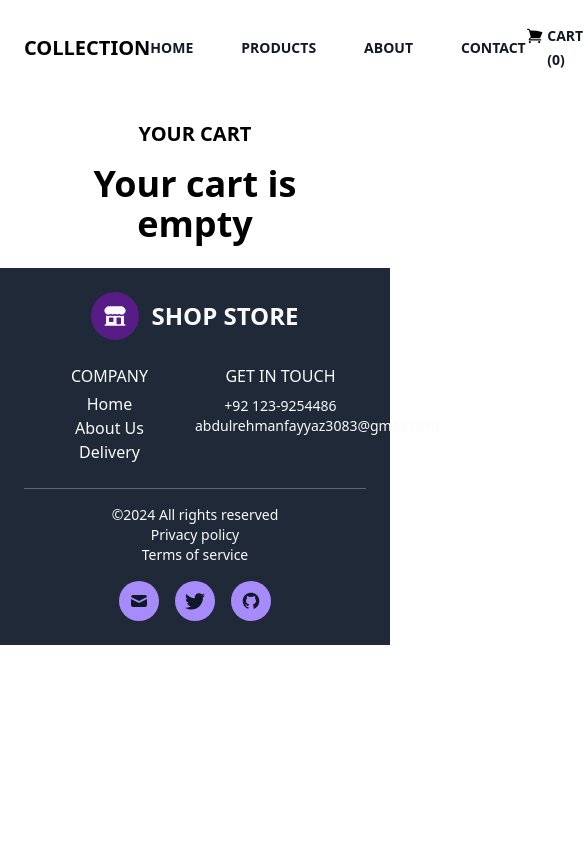
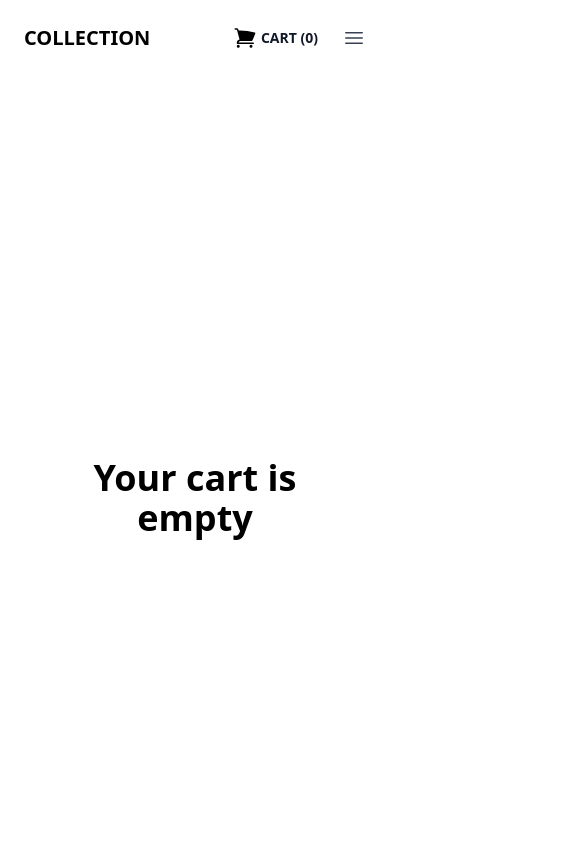
Before and after one commit to AbdulRehman2236/shop-store, a React (Create React App) app: page /cart in a window 390 px wide. Shown: the top 844 px of the page, 585 px wide, since content can reach past the window. Built offline with nearby package versions, Linux system fonts and the light colour scheme.

Commit message:
Make header responsive wrt small screens added menu and slider

```diff
--- a/src/components/Body.js
+++ b/src/components/Body.js
@@ -46,7 +46,7 @@ const appRouter = createBrowserRouter([
 
 const Body = () => {
   return (
-    <div>
+    <div className="h-full min-h-[100vh]">
       <RouterProvider router={appRouter} />
     </div>
   );
--- a/src/components/Cart.js
+++ b/src/components/Cart.js
@@ -7,12 +7,12 @@ const Cart = () => {
   const cartItems = useSelector((store) => store.cart.cartItems);
   const totalAmount = useSelector((store) => store.cart.totalAmount);
   return (
-    <div className="flex flex-col justify-center mx-10 p-6 space-y-4 sm:p-10 dark:bg-gray-50 dark:text-gray-800">
-      <h1 className="text-xl text-center font-bold uppercase">Your cart</h1>
+    <div className="flex flex-col justify-center mx-10 p-6 space-y-4 h-full min-h-[100vh] sm:p-10 dark:bg-gray-50 dark:text-gray-800">
       {cartItems.length === 0 ? (
         <h1 className="text-center text-4xl font-semibold">Your cart is empty</h1>
       ) : (
         <div>
+          <h1 className="text-xl text-center font-bold uppercase">Your cart</h1>
           <ul className="flex flex-col divide-y  dark:divide-gray-300">
             {cartItems.map((cartItem) => (
               <li key={cartItem.items.id} className="flex flex-col py-6 justify-center sm:flex-row sm:justify-between">
--- a/src/components/Header.js
+++ b/src/components/Header.js
@@ -1,19 +1,52 @@
-import React from "react";
+import React, { useState } from "react";
 import { useSelector } from "react-redux";
 import { Link } from "react-router-dom";
 
 const Header = () => {
   const cartCount = useSelector((store) => store.cart.cartCount);
+  const [isMenuClose, setIsMenuClose] = useState(true);
+
+  const handleCloseMenu = () => {
+    setIsMenuClose(true);
+  };
 
   return (
     <header className="bg-white">
-      <nav className="mx-auto flex max-w-7xl items-center justify-between p-6" aria-label="Global">
+      {isMenuClose ? (
+        <nav className="mx-auto flex max-w-7xl items-center justify-between p-6 lg:px-8" aria-label="Global">
           <div className="flex lg:flex-1">
             <a href="/" className="-m-1.5 p-1.5">
               <h1 className="h8 w-auto font-bold text-xl">COLLECTION</h1>
             </a>
           </div>
-        <div className="flex gap-x-12">
+          <div className="flex lg:hidden">
+            <div className="flex flex-1 justify-end">
+              <svg xmlns="http://www.w3.org/2000/svg" viewBox="0 0 24 24" fill="currentColor" className="size-6">
+                <path d="M2.25 2.25a.75.75 0 0 0 0 1.5h1.386c.17 0 .318.114.362.278l2.558 9.592a3.752 3.752 0 0 0-2.806 3.63c0 .414.336.75.75.75h15.75a.75.75 0 0 0 0-1.5H5.378A2.25 2.25 0 0 1 7.5 15h11.218a.75.75 0 0 0 .674-.421 60.358 60.358 0 0 0 2.96-7.228.75.75 0 0 0-.525-.965A60.864 60.864 0 0 0 5.68 4.509l-.232-.867A1.875 1.875 0 0 0 3.636 2.25H2.25ZM3.75 20.25a1.5 1.5 0 1 1 3 0 1.5 1.5 0 0 1-3 0ZM16.5 20.25a1.5 1.5 0 1 1 3 0 1.5 1.5 0 0 1-3 0Z" />
+              </svg>
+              <Link to="/cart" className="text-sm font-semibold leading-6 text-gray-900 mx-1 mr-6">
+                CART <span aria-hidden="true">({cartCount})</span>
+              </Link>
+            </div>
+            <button
+              type="button"
+              className="-m-2.5 inline-flex items-center justify-center rounded-md p-2.5 text-gray-700"
+              onClick={() => setIsMenuClose(!setIsMenuClose)}
+            >
+              <span className="sr-only">Open main menu</span>
+              <svg
+                className="h-6 w-6"
+                fill="none"
+                viewBox="0 0 24 24"
+                stroke-width="1.5"
+                stroke="currentColor"
+                aria-hidden="true"
+              >
+                <path stroke-linecap="round" stroke-linejoin="round" d="M3.75 6.75h16.5M3.75 12h16.5m-16.5 5.25h16.5" />
+              </svg>
+            </button>
+          </div>
+          <div className="hidden lg:flex lg:gap-x-12">
             <div className="relative">
               <Link className="flex items-center gap-x-1 text-sm font-semibold leading-6 text-gray-900" to="/">
                 HOME
@@ -46,7 +79,7 @@ const Header = () => {
               </button>
             </div>
           </div>
-        <div className="flex flex-1 justify-end">
+          <div className="hidden lg:flex lg:flex-1 lg:justify-end">
             <svg xmlns="http://www.w3.org/2000/svg" viewBox="0 0 24 24" fill="currentColor" className="size-6">
               <path d="M2.25 2.25a.75.75 0 0 0 0 1.5h1.386c.17 0 .318.114.362.278l2.558 9.592a3.752 3.752 0 0 0-2.806 3.63c0 .414.336.75.75.75h15.75a.75.75 0 0 0 0-1.5H5.378A2.25 2.25 0 0 1 7.5 15h11.218a.75.75 0 0 0 .674-.421 60.358 60.358 0 0 0 2.96-7.228.75.75 0 0 0-.525-.965A60.864 60.864 0 0 0 5.68 4.509l-.232-.867A1.875 1.875 0 0 0 3.636 2.25H2.25ZM3.75 20.25a1.5 1.5 0 1 1 3 0 1.5 1.5 0 0 1-3 0ZM16.5 20.25a1.5 1.5 0 1 1 3 0 1.5 1.5 0 0 1-3 0Z" />
             </svg>
@@ -58,6 +91,77 @@ const Header = () => {
             </button>
           </div>
         </nav>
+      ) : (
+        <div className="" role="dialog" aria-modal="true">
+          <div className="fixed inset-y-0 right-0 z-10 w-full   bg-white px-6 py-6 sm:max-w-sm sm:ring-1 sm:ring-gray-900/10">
+            <div className="flex items-center justify-between">
+              <Link to="/" onClick={handleCloseMenu} className="-m-1.5 p-1.5">
+                <h1 className="h8 w-auto font-bold text-xl">COLLECTION</h1>
+              </Link>
+              <button
+                type="button"
+                className="-m-2.5 rounded-md p-2.5 text-gray-700"
+                onClick={() => setIsMenuClose(true)}
+              >
+                <span className="sr-only">Close menu</span>
+                <svg
+                  className="h-6 w-6"
+                  fill="none"
+                  viewBox="0 0 24 24"
+                  stroke-width="1.5"
+                  stroke="currentColor"
+                  aria-hidden="true"
+                >
+                  <path stroke-linecap="round" stroke-linejoin="round" d="M6 18L18 6M6 6l12 12" />
+                </svg>
+              </button>
+            </div>
+            <div className="mt-6 flow-root">
+              <div className="-my-6 divide-y divide-gray-500/10">
+                <div className="space-y-2 py-6">
+                  <Link
+                    to="/"
+                    onClick={handleCloseMenu}
+                    className="-mx-3 block rounded-lg px-3 py-2 text-base font-semibold leading-7 text-gray-900 hover:bg-gray-50"
+                  >
+                    HOME
+                  </Link>
+                  <Link
+                    to="/products"
+                    onClick={handleCloseMenu}
+                    className="-mx-3 block rounded-lg px-3 py-2 text-base font-semibold leading-7 text-gray-900 hover:bg-gray-50"
+                  >
+                    PRODUCTS
+                  </Link>
+                  <Link
+                    to="/"
+                    onClick={handleCloseMenu}
+                    className="-mx-3 block rounded-lg px-3 py-2 text-base font-semibold leading-7 text-gray-900 hover:bg-gray-50"
+                  >
+                    ABOUT
+                  </Link>
+                  <Link
+                    to="/"
+                    onClick={handleCloseMenu}
+                    className="-mx-3 block rounded-lg px-3 py-2 text-base font-semibold leading-7 text-gray-900 hover:bg-gray-50"
+                  >
+                    CONTACT
+                  </Link>
+                </div>
+                <div className="py-6">
+                  <Link
+                    to="/"
+                    onClick={handleCloseMenu}
+                    className="-mx-3 block rounded-lg px-3 py-2 text-base font-semibold leading-7 text-gray-900 hover:bg-gray-50"
+                  >
+                    LOGIN
+                  </Link>
+                </div>
+              </div>
+            </div>
+          </div>
+        </div>
+      )}
     </header>
   );
 };
```
Lines whose indentation alone changed are shown as unchanged.
